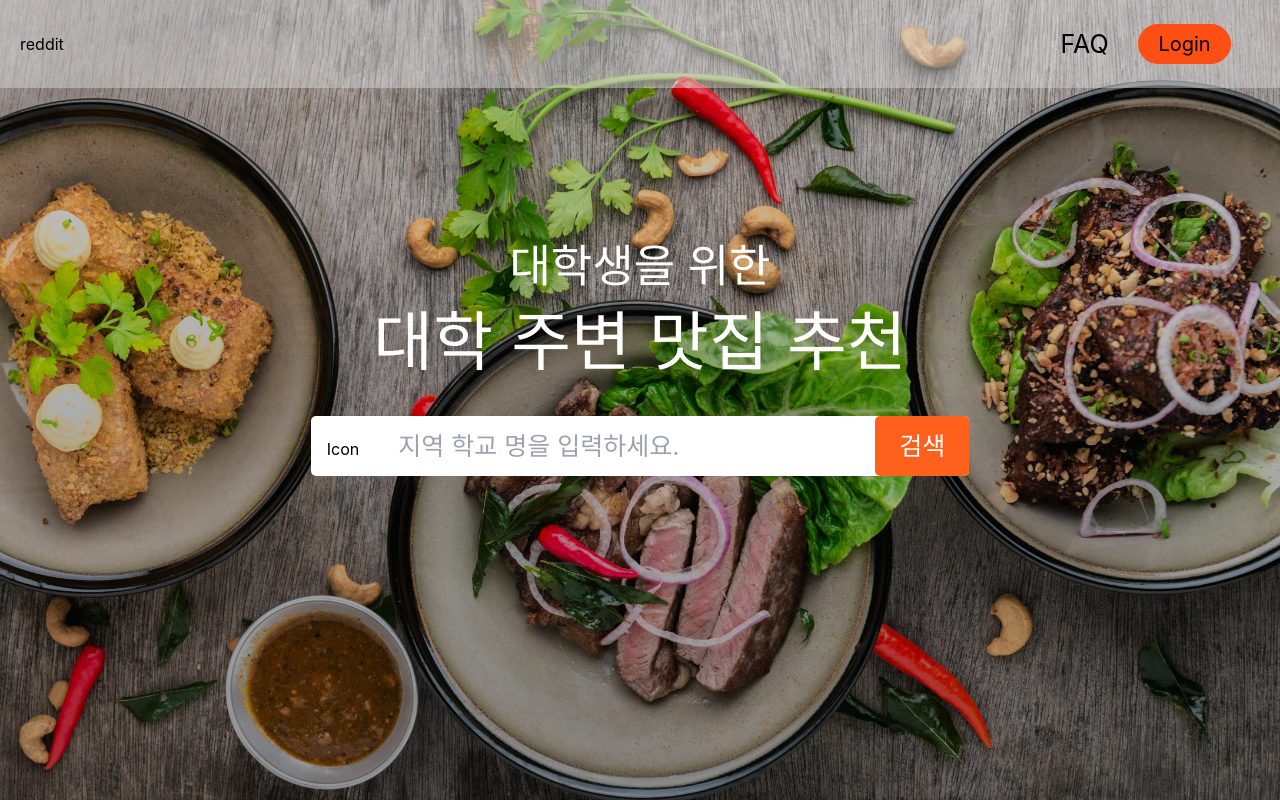
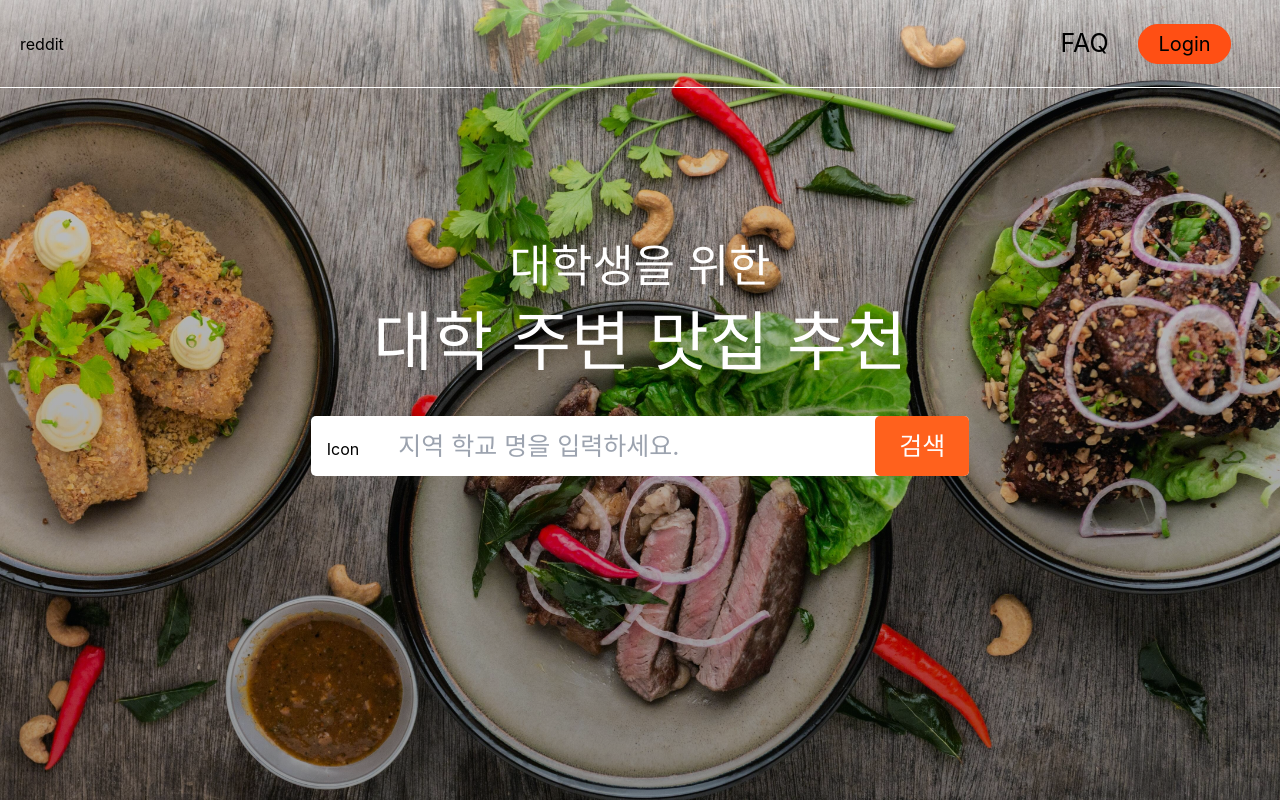
Before and after one commit to TeamDogeC-2/DogeC-2, a React (Create React App) app in the folder StudentSoup/src/main/frontend/: page / in a window 1280 px wide. Built offline with nearby package versions, Linux system fonts and the light colour scheme.

Commit message:
-design: navbar gradient 추가

```diff
--- a/StudentSoup/src/main/frontend/src/components/navbar/Navbar.tsx
+++ b/StudentSoup/src/main/frontend/src/components/navbar/Navbar.tsx
@@ -1,6 +1,6 @@
 const Navbar = () => {
   return (
-    <div className='w-full h-[88px] items-center sticky flex justify-between bg-[#D9D9D9] bg-opacity-[0.45]'>
+    <div className='w-full h-[88px] items-center sticky flex justify-between bg-gradient-to-b from-[rgba(255,255,255,0.4)] to-[rgba(255,255,255,0)] border-b-[1px] border-white'>
       <div className='flex items-center m-5 w-[162px] h-[76px]'>
         reddit
       </div>
```
